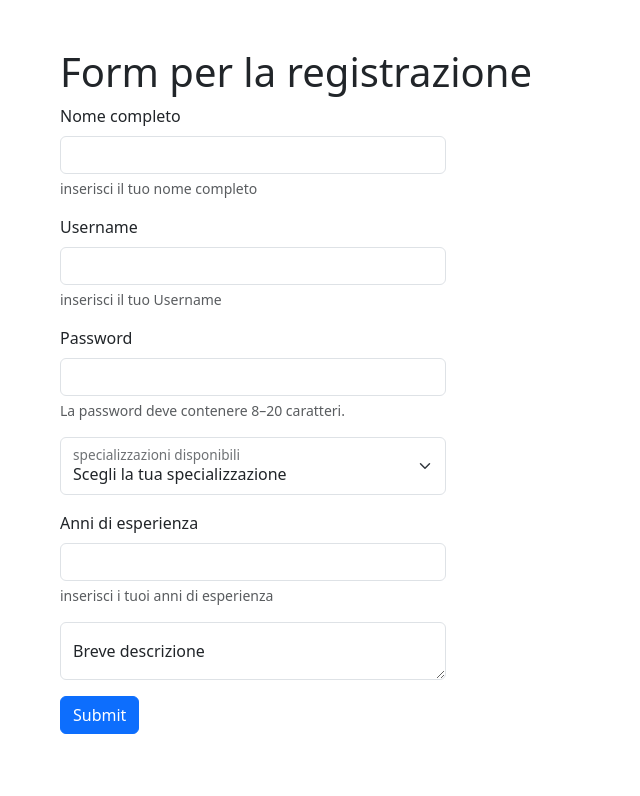
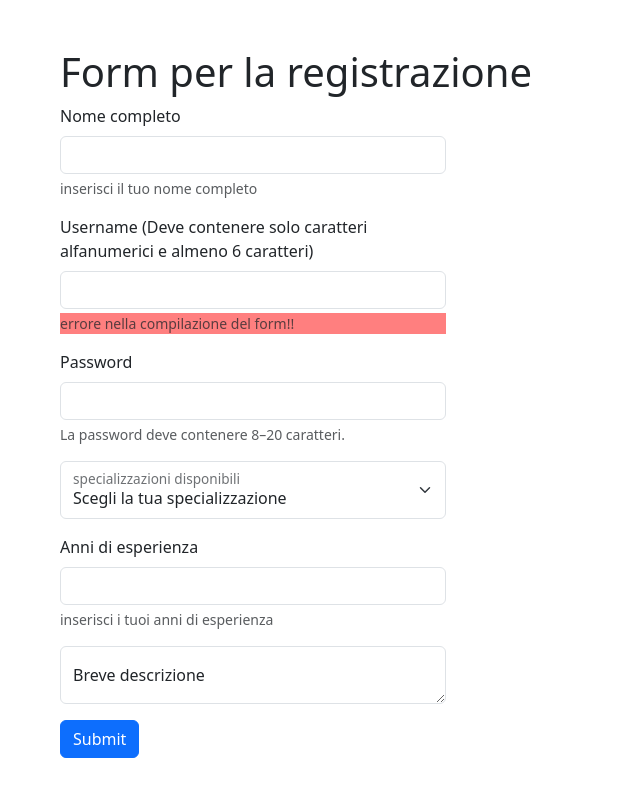
Before and after one commit to CarloMart88/ex-react-useref-signup, a React (Vite) app: page / in a window 1280 px wide. Shown: the top 796 px of the page, without its empty margins (0-640 px from the left). Built offline with nearby package versions, Linux system fonts and the light colour scheme.

Commit message:
feat add userNameCheck

```diff
--- a/src/App.jsx
+++ b/src/App.jsx
@@ -24,6 +24,15 @@ function App() {
   const [years, setYears] = useState("");
   const [textarea, setTextarea] = useState("");
   //ora tutti gli input sono CONTROLLATI dai relativi state
+
+  // Per semplificare la validazione, puoi definire tre stringhe con i caratteri validi e usare .includes() per controllare se i caratteri appartengono a una di queste categorie:
+  const letters = "abcdefghijklmnopqrstuvwxyz";
+  const numbers = "0123456789";
+  const symbols = "!@#$%^&*()-_=+[]{}|;:'\\\",.<>?/`~";
+  const userNameCheck = [...userName].every(
+    (u) => letters.includes(u) || numbers.includes(u)
+  );
+
   function onsubmit(e) {
     e.preventDefault();
     const inputGroup = [name, userName, password, select, years, textarea];
@@ -45,6 +54,7 @@ function App() {
   }
 
   return (
+    //Per ciascuno dei campi validati in tempo reale, mostrare un messaggio di errore (rosso) nel caso non siano validi, oppure un messaggio di conferma (verde) nel caso siano validi.
     <>
       <div className="container m-5">
         <h1>Form per la registrazione </h1>
@@ -65,10 +75,11 @@ function App() {
                 />
                 <div className="form-text">inserisci il tuo nome completo</div>
               </div>
-              {/*✅ Username (input di testo)*/}
+              {/*✅ Username (input di testo) ✅ Username: Deve contenere solo caratteri alfanumerici e almeno 6 caratteri (no spazi o simboli)*/}
               <div className="mb-3 col-5">
                 <label htmlFor="username" className="form-label">
-                  Username
+                  Username (Deve contenere solo caratteri alfanumerici e almeno
+                  6 caratteri)
                 </label>
                 <input
                   id="username"
@@ -77,7 +88,15 @@ function App() {
                   type="text"
                   className="form-control"
                 />
-                <div className="form-text">inserisci il tuo Username</div>
+                {userNameCheck && userName.length >= 6 ? (
+                  <div className="form-text green">
+                    inserisci il tuo Username
+                  </div>
+                ) : (
+                  <div className="form-text red">
+                    errore nella compilazione del form!!
+                  </div>
+                )}
               </div>
               {/*✅ Password (input di tipo password)*/}
               <div className="mb-3 col-5">
--- a/src/index.css
+++ b/src/index.css
@@ -7,3 +7,11 @@
 .altezza{
   height: 150px;
 }
+
+.red{
+  background-color: rgb(255, 0, 0 , 0.5);
+}
+
+.green{
+  background-color: rgb(0, 247, 0, 0.5);
+}
```
